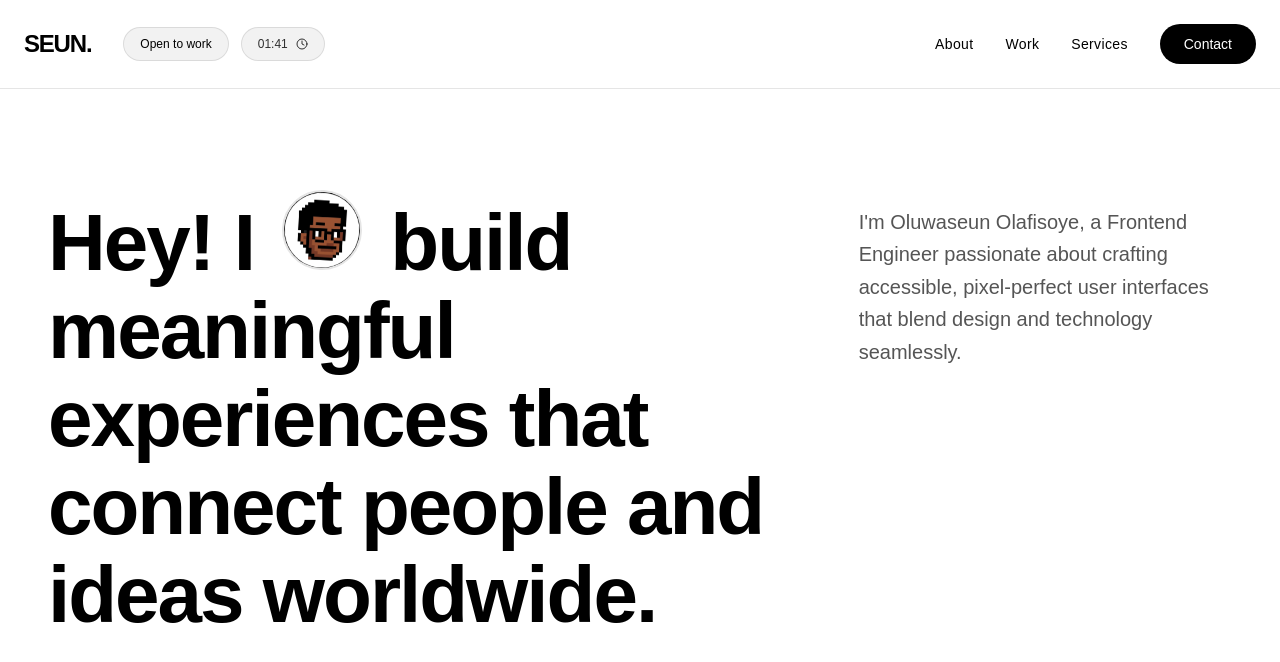
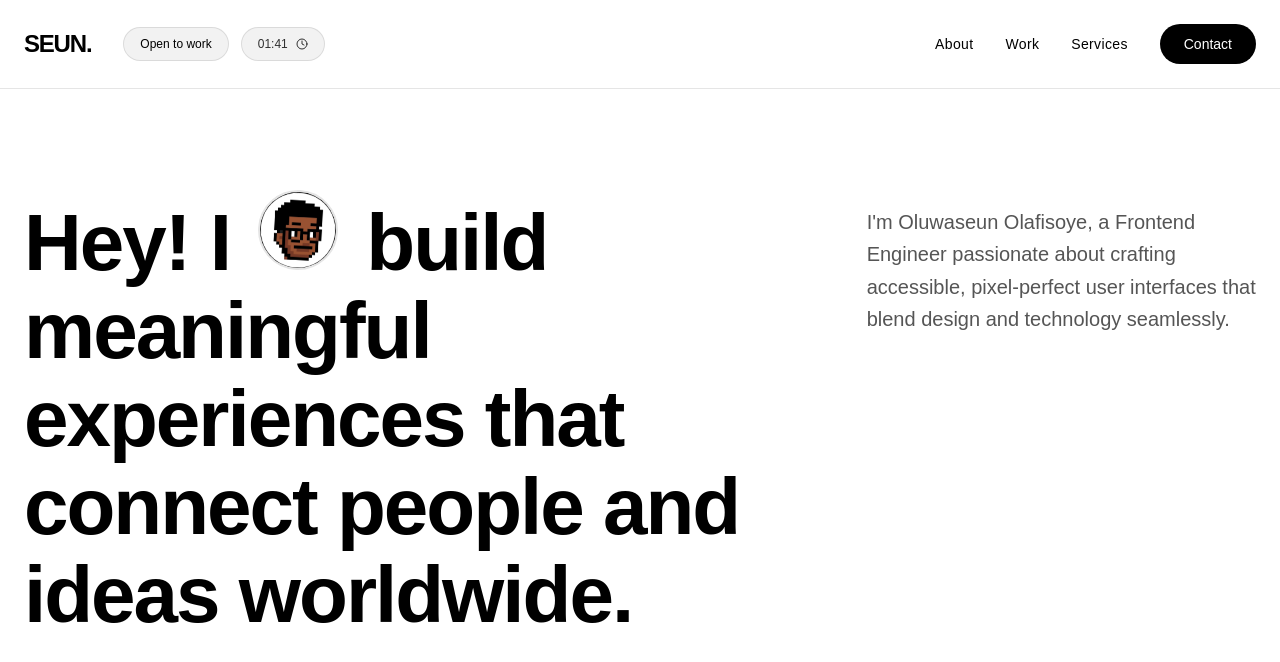
Before and after one commit to olafisoyevince/seunolafisoye, a React (Vite) app: page / in a window 1280 px wide. Shown: the top 662 px of the page. Built offline with nearby package versions, Linux system fonts and the light colour scheme; a web font is replaced by a local one.

Commit message:
fix: update Hero component styling for improved layout and responsiveness

```diff
--- a/src/components/Hero.tsx
+++ b/src/components/Hero.tsx
@@ -48,7 +48,7 @@ export const Hero = () => {
         <section
             id="home"
             ref={containerRef}
-            className="min-h-screen flex flex-col justify-center px-6 md:px-12 relative z-10 pt-32"
+            className="min-h-screen flex flex-col justify-center relative z-10 pt-32 px-6 max-w-360 mx-auto"
         >
             <div className="grid grid-cols-1 lg:grid-cols-12 gap-12 lg:gap-8 items-start mx-auto w-full">
                 {/* Left Side - Headline */}
```
